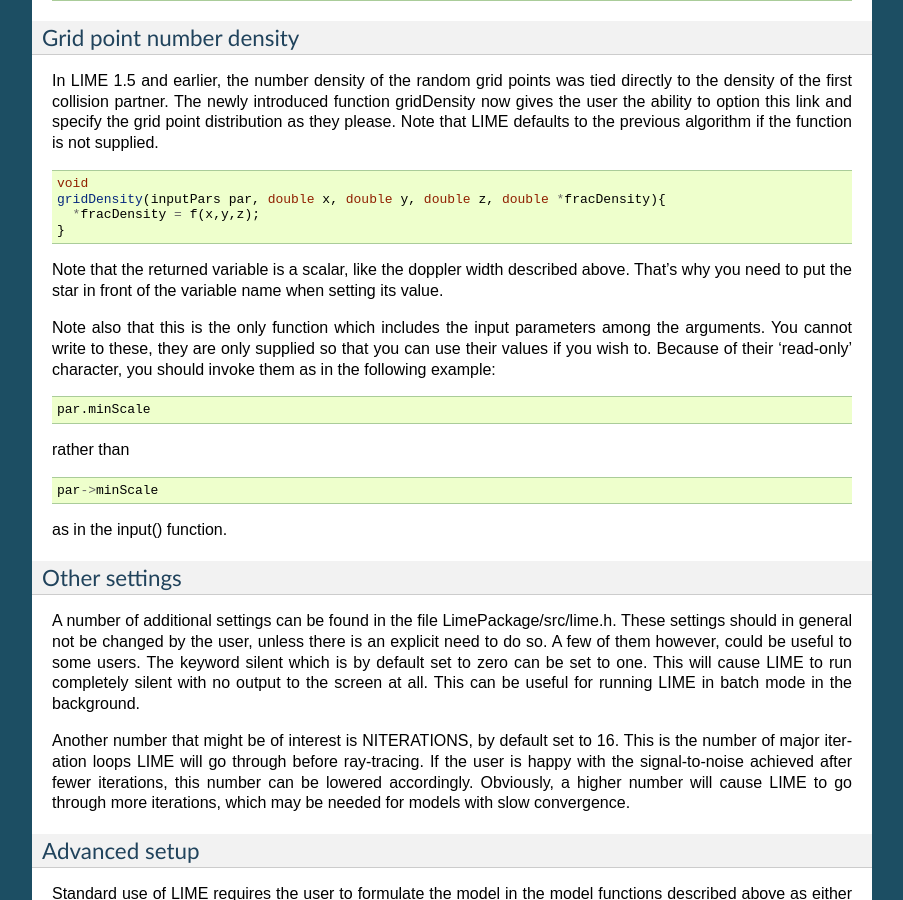
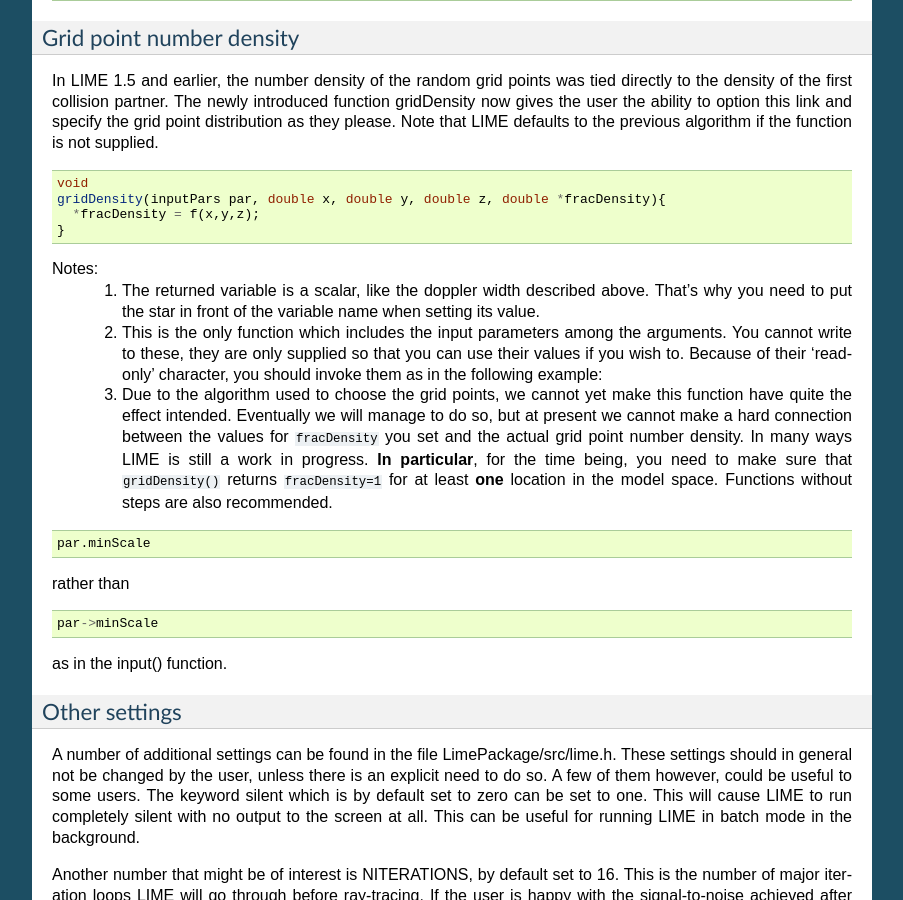
Before and after one commit to lime-rt/lime, a Sphinx documentation site: the page built from doc/usermanual.rst, in a window 1280 px wide and 900 px high, scrolled down 11208 px. Shown: the whole window, without its empty margins (198-1101 px from the left). Built offline with Sphinx 7.4.7, drawn with Linux system fonts in a browser that asks for light colours.

Commit message:
Added a warning to the documentation.
In the section dealing with he gridDensity() function, a warning to the user has been added that they should make sure their function
returns fracDensity=1 for at least 1 location in the model space.

```diff
--- a/doc/usermanual.rst
+++ b/doc/usermanual.rst
@@ -789,9 +789,10 @@
       *fracDensity = f(x,y,z);
     }
 
-Note that the returned variable is a scalar, like the doppler width described above. That's why you need to put the star in front of the variable name when setting its value.
-
-Note also that this is the only function which includes the input parameters among the arguments. You cannot write to these, they are only supplied so that you can use their values if you wish to. Because of their 'read-only' character, you should invoke them as in the following example:
+Notes:
+  1. The returned variable is a scalar, like the doppler width described above. That's why you need to put the star in front of the variable name when setting its value.
+  2. This is the only function which includes the input parameters among the arguments. You cannot write to these, they are only supplied so that you can use their values if you wish to. Because of their 'read-only' character, you should invoke them as in the following example:
+  3. Due to the algorithm used to choose the grid points, we cannot yet make this function have quite the effect intended. Eventually we will manage to do so, but at present we cannot make a hard connection between the values for ``fracDensity`` you set and the actual grid point number density. In many ways LIME is still a work in progress. **In particular**, for the time being, you need to make sure that ``gridDensity()`` returns ``fracDensity=1`` for at least **one** location in the model space. Functions without steps are also recommended.
 
 .. code:: c
 
```
